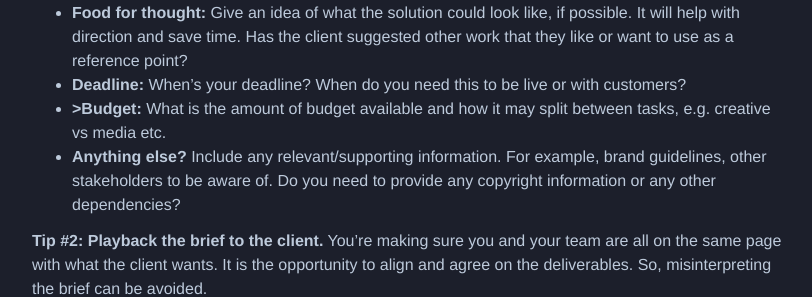
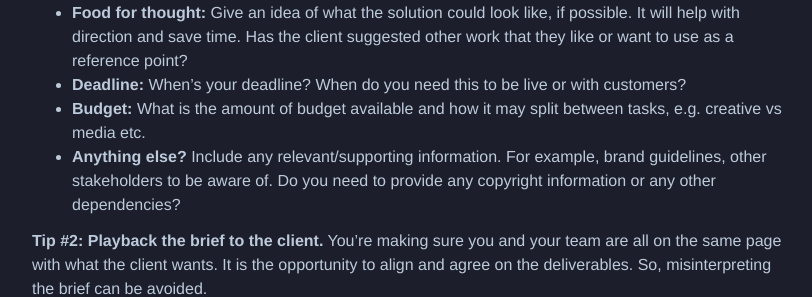
Before and after one commit to iamjimtaylor/iamjimtaylor, a Jekyll site: the page built from _posts/2019-03-14-how-to-improve-getting-a-project-right-first-time.md, in a window 1280 px wide and 900 px high, scrolled down 3117 px. Shown: the part 160-457 px from the top of the window, without its empty margins (233-1045 px from the left). Built offline with Jekyll 4.4.1, drawn with Linux system fonts in a browser that asks for light colours; comment, search, counter and statistics services are not loaded.

```diff
--- a/_posts/2019-03-14-how-to-improve-getting-a-project-right-first-time.md
+++ b/_posts/2019-03-14-how-to-improve-getting-a-project-right-first-time.md
@@ -76,7 +76,7 @@ To summarise, here are some tips on how to improve getting a project right the f
 - <strong>Mandatories:</strong> What must be included?: Outline anything that has to be included, such as a strapline, URL, phrase or name.
 - <strong>Food for thought:</strong> Give an idea of what the solution could look like, if possible. It will help with direction and save time. Has the client suggested other work that they like or want to use as a reference point?
 - <strong>Deadline:</strong> When’s your deadline? When do you need this to be live or with customers?
-- <strong>>Budget:</strong> What is the amount of budget available and how it may split between tasks, e.g. creative vs media etc.
+- <strong>Budget:</strong> What is the amount of budget available and how it may split between tasks, e.g. creative vs media etc.
 - <strong>Anything else?</strong> Include any relevant/supporting information. For example, brand guidelines, other stakeholders to be aware of. Do you need to provide any copyright information or any other dependencies?
 
 <strong>Tip #2: Playback the brief to the client.</strong> You’re making sure you and your team are all on the same page with what the client wants. It is the opportunity to align and agree on the deliverables. So, misinterpreting the brief can be avoided.
```
